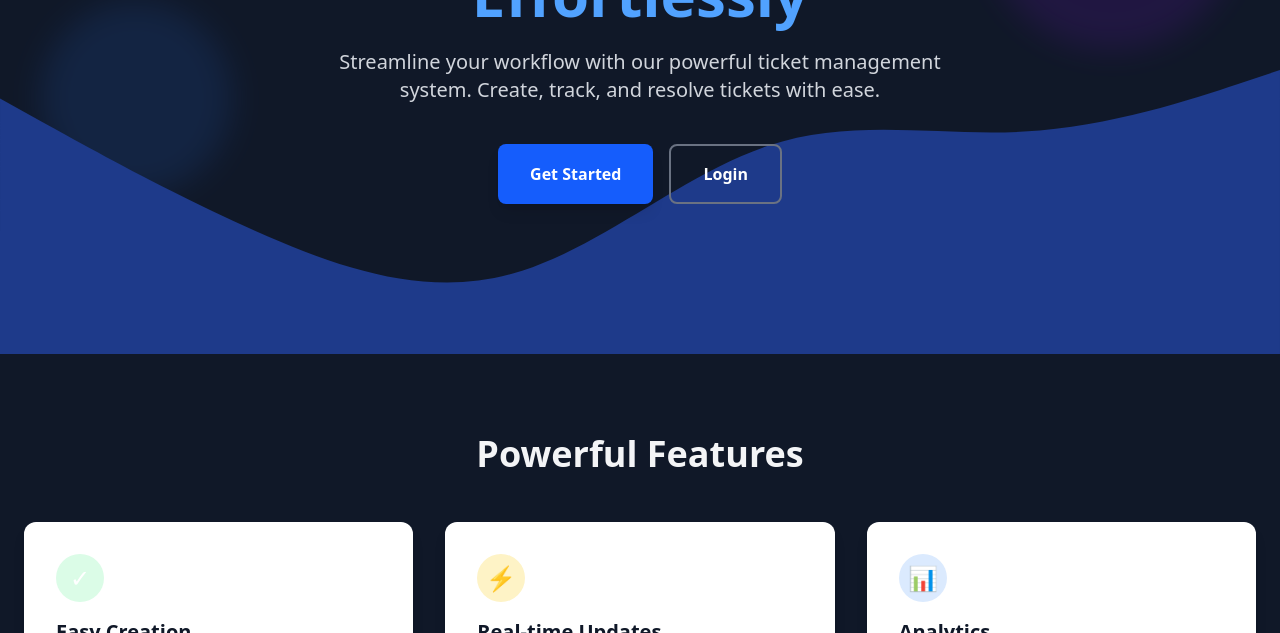
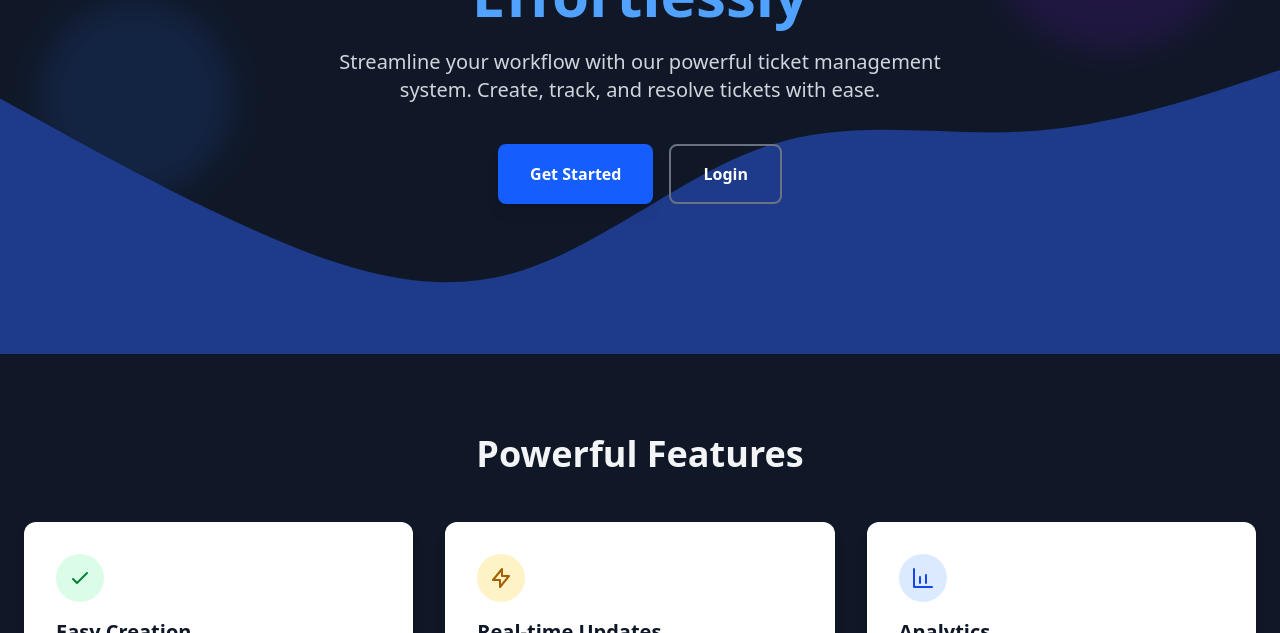
Before and after one commit to Fejiro-tech/TicketFlow, a React (Vite) app: page / in a window 1280 px wide. Shown: the part 319-952 px from the top of the page. Built offline with nearby package versions, Linux system fonts and the light colour scheme.

Commit message:
edited landing page

```diff
--- a/src/pages/LandingPage.jsx
+++ b/src/pages/LandingPage.jsx
@@ -1,5 +1,6 @@
 import React from 'react';
 import { useNavigate } from 'react-router-dom';
+import HeroWave from '../assets/hero.svg';
 
 export default function LandingPage() {
   const navigate = useNavigate();
@@ -63,13 +64,8 @@ export default function LandingPage() {
           </div>
 
           <div className="absolute bottom-0 left-0 right-0" aria-hidden="true">
-            <svg xmlns="http://www.w3.org/2000/svg" viewBox="0 0 1440 320">
-              <path
-                fill="#1e3a8a"
-                fillOpacity="1"
-                d="M0,32L48,58.7C96,85,192,139,288,181.3C384,224,480,256,576,229.3C672,203,768,117,864,85.3C960,53,1056,75,1152,69.3C1248,64,1344,32,1392,16L1440,0L1440,320L1392,320C1344,320,1248,320,1152,320C1056,320,960,320,864,320C768,320,672,320,576,320C480,320,384,320,288,320C192,320,96,320,48,320L0,320Z"
-              ></path>
-            </svg>
+            <img src={HeroWave} alt="Hero Wave" />
+
           </div>
         </section>
 
@@ -84,7 +80,9 @@ export default function LandingPage() {
 
             <article className="bg-white rounded-xl p-8 shadow-lg hover:shadow-xl transition">
               <div className="w-12 h-12 bg-green-100 rounded-full flex items-center justify-center mb-4" aria-hidden="true">
-                <span className="text-2xl">✓</span>
+                <svg xmlns="http://www.w3.org/2000/svg" class="h-6 w-6 text-green-700" fill="none" viewBox="0 0 24 24" stroke="currentColor">
+              <path stroke-linecap="round" stroke-linejoin="round" stroke-width="2" d="M5 13l4 4L19 7" />
+            </svg>
               </div>
               <h3 className="text-xl font-bold text-gray-900 mb-3">Easy Creation</h3>
               <p className="text-gray-600">
@@ -94,7 +92,9 @@ export default function LandingPage() {
 
             <article className="bg-white rounded-xl p-8 shadow-lg hover:shadow-xl transition">
               <div className="w-12 h-12 bg-amber-100 rounded-full flex items-center justify-center mb-4" aria-hidden="true">
-                <span className="text-2xl">⚡</span>
+                 <svg xmlns="http://www.w3.org/2000/svg" class="h-6 w-6 text-yellow-700" fill="none" viewBox="0 0 24 24" stroke="currentColor">
+                <path stroke-linecap="round" stroke-linejoin="round" stroke-width="2" d="M13 10V3L4 14h7v7l9-11h-7z" />
+              </svg>
               </div>
               <h3 className="text-xl font-bold text-gray-900 mb-3">Real-time Updates</h3>
               <p className="text-gray-600">
@@ -104,7 +104,9 @@ export default function LandingPage() {
 
             <article className="bg-white rounded-xl p-8 shadow-lg hover:shadow-xl transition">
               <div className="w-12 h-12 bg-blue-100 rounded-full flex items-center justify-center mb-4" aria-hidden="true">
-                <span className="text-2xl">📊</span>
+                <svg xmlns="http://www.w3.org/2000/svg" class="h-6 w-6 text-blue-700" fill="none" viewBox="0 0 24 24" stroke="currentColor">
+                <path stroke-linecap="round" stroke-linejoin="round" stroke-width="2" d="M3 3v18h18M9 17v-6m6 6V9" />
+              </svg>
               </div>
               <h3 className="text-xl font-bold text-gray-900 mb-3">Analytics</h3>
               <p className="text-gray-600">
```
Also changed, not shown: src/assets/hero.svg (added).
